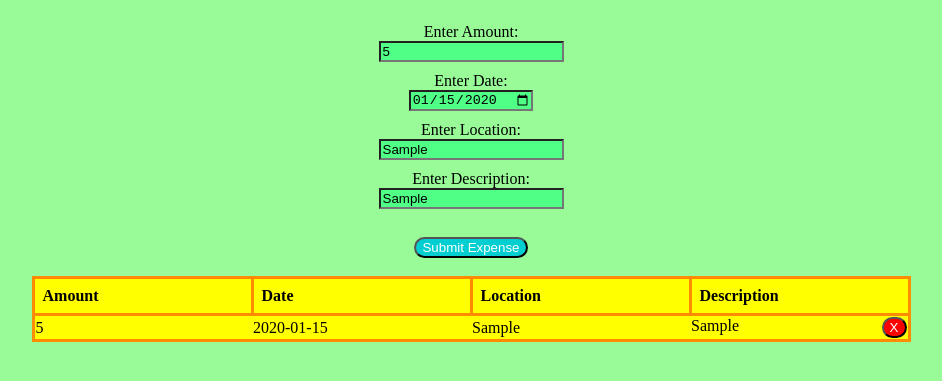
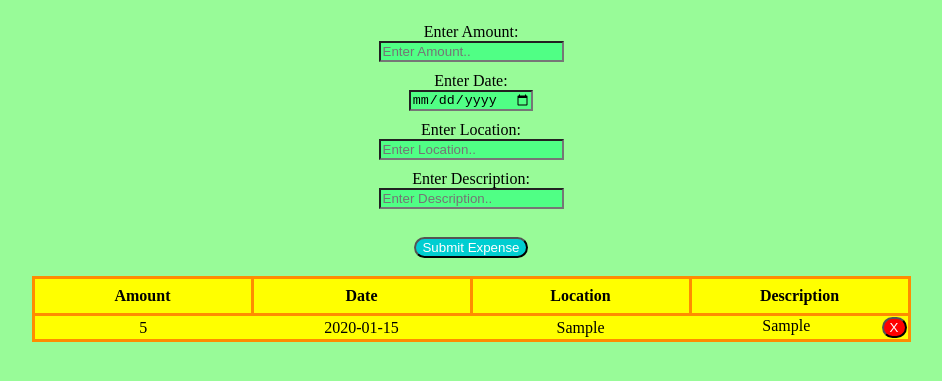
Before and after one commit to iceeeberg/Expense-Tracker, a plain HTML site: page index.html in a window 1280 px wide. Both pictures are taken after typing "5", "2020-01-15", "Sample", "Sample" into the empty fields and a click on the button "Submit Expense". Shown: the part 67-448 px from the top of the page, without its empty margins (169-1111 px from the left). Drawn offline with Linux system fonts and the light colour scheme.

Commit message:
Added local storage functionality

```diff
--- a/index.html
+++ b/index.html
@@ -6,8 +6,8 @@
 
   <body>
     <h2>Expense Tracker</h2>
-      <div id="form">
-      <form id="expense">
+      <div id="formWrapper">
+      <form id="form">
         <label for="amount">Enter Amount:</label>
           <input id = "amount" type="number" placeholder="Enter Amount..">
         <label for="date">Enter Date:</label>
--- a/script.js
+++ b/script.js
@@ -1,36 +1,53 @@
+const expenseArray = JSON.parse(localStorage.getItem('expenseArray')) || [];
+
 const submitExpense = document.getElementById('submit');
-submitExpense.addEventListener("click", displayExpense);
 
-function displayExpense(){
-    const amount = document.getElementById('amount').value;
-    const date = document.getElementById('date').value;
-    const location = document.getElementById('location').value;
-    const description = document.getElementById('description').value;
+submitExpense.addEventListener("click",(e) => {
+  const amount = document.getElementById('amount')
+  const date = document.getElementById('date')
+  const location = document.getElementById('location')
+  const description = document.getElementById('description')
 
-    if(!amount || !date || !location || !description ){
-      alert("Please complete your entry");
-      return false;
-    };
+  if(!amount.value || !date.value || !location.value || !description.value){
+    alert("Please complete your entry");
+    return false;
+  }
 
+  const expense = {
+    id: Math.random(),
+    amount: amount.value,
+    date: date.value,
+    location: location.value,
+    description: description.value,
+  };
+
+  displayExpense(expense);
+  expenseArray.push(expense);
+  pushToLocalStorage(expense);
+
+  document.getElementById('form').reset();
+})
+
+function displayExpense(expense){
     const table = document.getElementById('costs');
     const tableRow = document.createElement('tr');
 
     table.appendChild(tableRow);
 
     const newAmount = document.createElement('td');
-    newAmount.textContent = amount
+    newAmount.textContent = expense.amount
     tableRow.appendChild(newAmount);
 
     const newDate = document.createElement('td');
-    newDate.textContent = date
+    newDate.textContent = expense.date
     tableRow.appendChild(newDate);
 
     const newLocation = document.createElement('td');
-    newLocation.textContent = location
+    newLocation.textContent = expense.location
     tableRow.appendChild(newLocation);
 
     const newDescription = document.createElement('td');
-    newDescription.textContent = description
+    newDescription.textContent = expense.description
     tableRow.appendChild(newDescription);
 
     const deleteButton = document.createElement('button');
@@ -38,7 +55,27 @@ function displayExpense(){
     newDescription.appendChild(deleteButton);
 
     deleteButton.addEventListener('click', () => {
-      table.removeChild(tableRow);
+      deleteRow(deleteButton, expense.id)
     })
+}
 
+function pushToLocalStorage(expense) {
+  localStorage.setItem('expenseArray', JSON.stringify(expenseArray));
 }
+
+window.addEventListener('load', (e) => {
+  e.preventDefault();
+  expenseArray.forEach(expense => {
+    displayExpense(expense);
+    });
+});
+
+function deleteRow(deleteButton, id){
+  deleteButton.parentElement.parentElement.remove();
+  for (let i = 0; i < expenseArray.length; i++){
+    if (expenseArray[i].id === id){
+      expenseArray.splice(i, 1);
+      localStorage.setItem('expenseArray', JSON.stringify(expenseArray));
+    }
+  }
+}
--- a/style.css
+++ b/style.css
@@ -45,19 +45,18 @@ form{
 
 table{
   border-collapse: collapse;
+  text-align: center;
 }
 
 th{
   border: 3px solid darkorange;
   padding: 0.5rem;
-  text-align: left;
   background-color: yellow;
 }
 
 tr{
   border: 3px solid darkorange;
   padding: 0.5rem;
-  text-align: left;
   background-color: yellow;
   border-collapse: collapse;
 }
```
Also changed, not shown: 1 other file.
